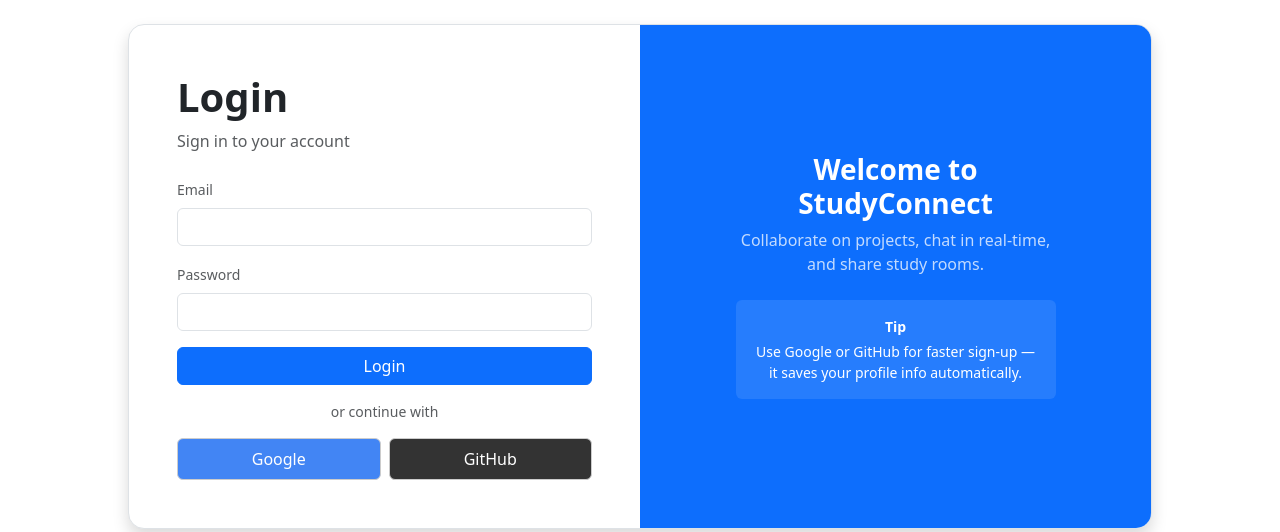
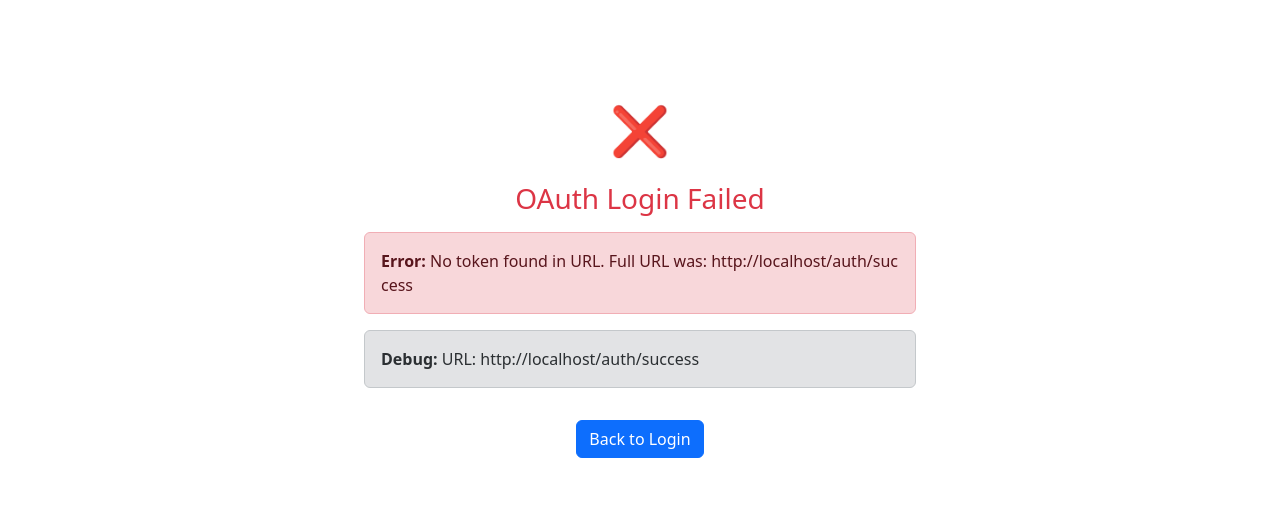
Before and after one commit to VipulZala/StudyConnect, a React (Vite) app: page /auth/success in a window 1280 px wide. Before the commit this address led to /login. Shown: the part 211-743 px from the top of the page. Built offline with nearby package versions, Linux system fonts and the light colour scheme; no server answers.

Commit message:
debug: show oauth error details on screen instead of silent redirect

```diff
--- a/src/pages/OAuthSuccess.tsx
+++ b/src/pages/OAuthSuccess.tsx
@@ -1,36 +1,81 @@
-import { useEffect } from 'react';
+import { useEffect, useState } from 'react';
 import { useNavigate } from 'react-router-dom';
 import { useAuth } from '../contexts/AuthContext';
 
 export default function OAuthSuccess() {
   const { loginWithToken } = useAuth();
   const navigate = useNavigate();
+  const [debugInfo, setDebugInfo] = useState<string>('Starting...');
+  const [error, setError] = useState<string>('');
 
   useEffect(() => {
     const completeLogin = async () => {
       try {
-        // Read the token passed from the backend as a URL query param
+        // Step 1: Read the token from the URL
         const params = new URLSearchParams(window.location.search);
         const token = params.get('token');
+        const fullUrl = window.location.href;
+
+        setDebugInfo(`URL: ${fullUrl}`);
 
         if (!token) {
-          console.error('No token found in URL');
-          navigate('/login?error=oauth_failed');
+          setError(`No token found in URL. Full URL was: ${fullUrl}`);
           return;
         }
 
-        // Store the token and fetch user profile
+        setDebugInfo(`Token found (${token.substring(0, 20)}...). Calling loginWithToken...`);
+
+        // Step 2: Store the token
         localStorage.setItem('sc_token', token);
+
+        // Step 3: Fetch user profile
+        const apiUrl = import.meta.env.VITE_API_URL;
+        setDebugInfo(`API URL: ${apiUrl}. Fetching /users/me...`);
+
+        const meResp = await fetch(`${apiUrl}/users/me`, {
+          headers: { Authorization: `Bearer ${token}` }
+        });
+
+        setDebugInfo(`/users/me status: ${meResp.status}`);
+
+        if (!meResp.ok) {
+          const errText = await meResp.text();
+          setError(`/users/me failed with ${meResp.status}: ${errText}`);
+          return;
+        }
+
+        const me = await meResp.json();
+        setDebugInfo(`Got user: ${me.name || me.email}. Navigating...`);
+
         await loginWithToken(token);
         navigate('/');
-      } catch (err) {
-        console.error('OAuth success handler failed', err);
-        navigate('/login?error=oauth_failed');
+      } catch (err: any) {
+        setError(`Exception: ${err?.message || String(err)}`);
       }
     };
 
     completeLogin();
   }, [loginWithToken, navigate]);
+
+  if (error) {
+    return (
+      <div className="d-flex justify-content-center align-items-center vh-100">
+        <div className="text-center p-4" style={{ maxWidth: 600 }}>
+          <div className="text-danger mb-3" style={{ fontSize: 48 }}>❌</div>
+          <h3 className="text-danger">OAuth Login Failed</h3>
+          <div className="alert alert-danger mt-3 text-start" style={{ wordBreak: 'break-all' }}>
+            <strong>Error:</strong> {error}
+          </div>
+          <div className="alert alert-secondary mt-2 text-start" style={{ wordBreak: 'break-all' }}>
+            <strong>Debug:</strong> {debugInfo}
+          </div>
+          <button className="btn btn-primary mt-3" onClick={() => navigate('/login')}>
+            Back to Login
+          </button>
+        </div>
+      </div>
+    );
+  }
 
   return (
     <div className="d-flex justify-content-center align-items-center vh-100">
@@ -39,6 +84,7 @@
           <span className="visually-hidden">Loading...</span>
         </div>
         <h3>Completing login...</h3>
+        <p className="text-muted small mt-2">{debugInfo}</p>
       </div>
     </div>
   );
```
